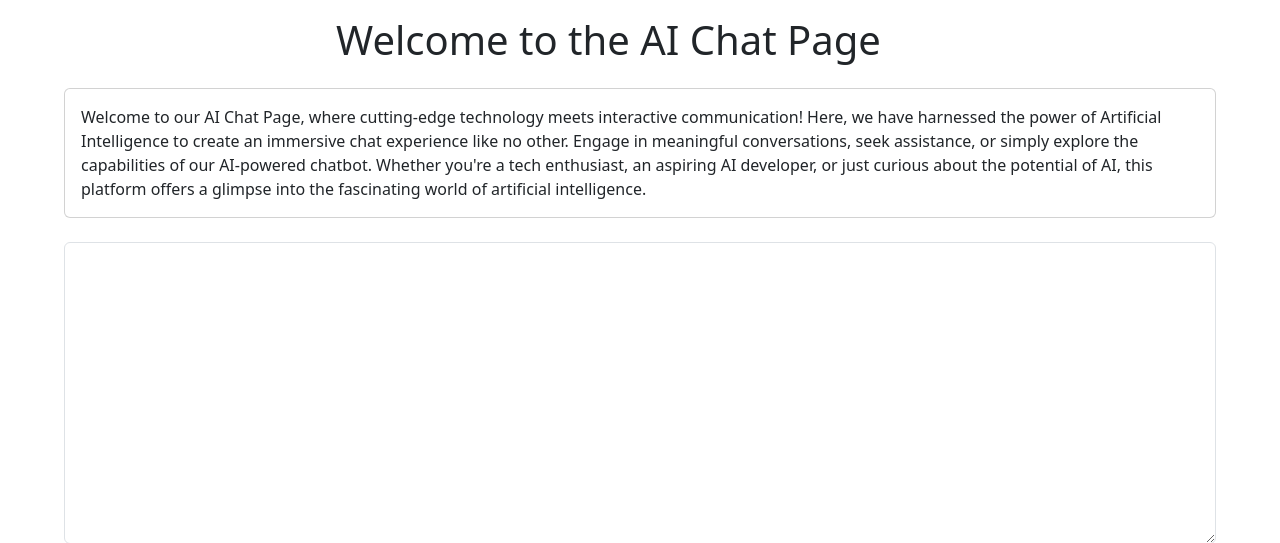
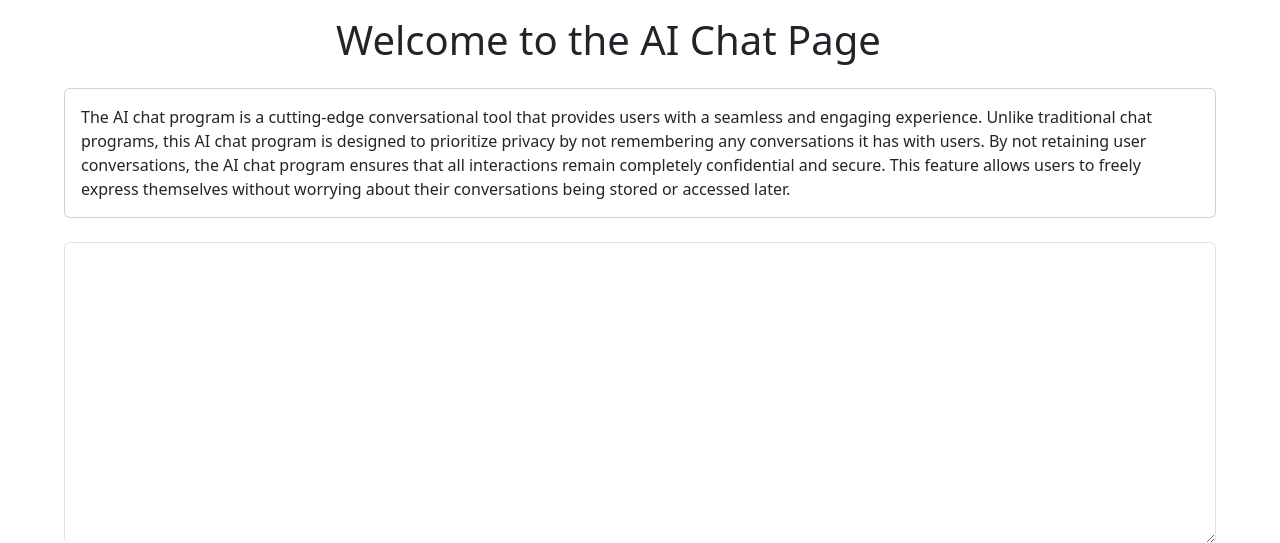
Before and after one commit to oliverpilus/website, a Django app: page /ai_chat in a window 1280 px wide. Shown: the part 56-599 px from the top of the page. Run offline with Django 4.2, Linux system fonts and the light colour scheme.

Commit message:
UX improvements

```diff
--- a/djangoProject/settings.py
+++ b/djangoProject/settings.py
@@ -26,7 +26,7 @@ SECRET_KEY = 'django-insecure-53wk8^!-rb$ep72ibazf#zpml+8ru*jj3d=*o4=hor5)cooc+y
 DEBUG = True
 
 ALLOWED_HOSTS = ['oliverlabs.fly.dev', '127.0.0.1']
-CSRF_TRUSTED_ORIGINS = ['https://oliverlabs.fly.dev', '127.0.0.1']
+CSRF_TRUSTED_ORIGINS = ['https://oliverlabs.fly.dev', 'http://127.0.0.1']
 
 # Application definition
 
--- a/static/ai_chat.js
+++ b/static/ai_chat.js
@@ -1,19 +1,21 @@
 function handleUserInput() {
+     document.getElementById("user-input").setAttribute('disabled' , 'true ')
     //get text of input box
     var userInput = document.getElementById("user-input").value;
-    if (userInput===""){
+    if (userInput === "") {
         return
     }
     //get text of chat history
     var chatHistory = document.getElementById("chat-history").value;
 
     //append inputVal to value of text box
-    if (chatHistory===""){
+    if (chatHistory === "") {
         document.getElementById("chat-history").value = userInput;
-    }
-    else {
+    } else {
         document.getElementById("chat-history").value = chatHistory + "\n" + userInput;
     }
+
+
     document.getElementById("user-input").value = ""
 
     // alert(inputVal)
@@ -36,16 +38,21 @@ function handleUserInput() {
     xhr.onload = function () {
         if (xhr.status === 201) {
             var newChatHistory = document.getElementById("chat-history").value;
-            document.getElementById("chat-history").value = newChatHistory + "\n" +xhr.responseText
+            document.getElementById("chat-history").value = newChatHistory + "\n" + xhr.responseText
             console.log(xhr.responseText)
+
+            var textarea = document.getElementById('chat-history');
+            textarea.scrollTop = textarea.scrollHeight;
         }
+     document.getElementById("user-input").removeAttribute('disabled')
     }
 }
 
+//handles return key
 document.getElementById("user-input")
-    .addEventListener("keyup", function(event) {
-    event.preventDefault();
-    if (event.keyCode === 13) {
-        handleUserInput();
-    }
-});
+    .addEventListener("keyup", function (event) {
+        event.preventDefault();
+        if (event.keyCode === 13) {
+            handleUserInput();
+        }
+    });
--- a/templates/app/ai_chat.html
+++ b/templates/app/ai_chat.html
@@ -7,29 +7,10 @@
     <link href="https://cdn.jsdelivr.net/npm/bootstrap@5.3.0/dist/css/bootstrap.min.css" rel="stylesheet"
           integrity="sha384-9ndCyUaIbzAi2FUVXJi0CjmCapSmO7SnpJef0486qhLnuZ2cdeRhO02iuK6FUUVM" crossorigin="anonymous">
     <link rel="stylesheet" href="https://cdn.jsdelivr.net/npm/bootstrap-icons@1.10.5/font/bootstrap-icons.css">
+
 </head>
 <body>
-<nav class="navbar navbar-expand-lg bg-body-tertiary">
-    <div class="container-fluid">
-        <a class="navbar-brand" href="#">
-            <i class="bi bi-trophy-fill"></i>
-            Oliver's website
-        </a>        <button class="navbar-toggler" type="button" data-bs-toggle="collapse" data-bs-target="#navbarSupportedContent"
-                aria-controls="navbarSupportedContent" aria-expanded="false" aria-label="Toggle navigation">
-            <span class="navbar-toggler-icon"></span>
-        </button>
-        <div class="collapse navbar-collapse" id="navbarSupportedContent">
-            <ul class="navbar-nav me-auto mb-2 mb-lg-0">
-                <li class="nav-item">
-                    <a class="nav-link active" aria-current="page" href="/">Home</a>
-                </li>
-                <li class="nav-item">
-                    <a class="nav-link" href="/ai_chat">AI Chat</a>
-                </li>
-            </ul>
-        </div>
-    </div>
-</nav>
+{% include "./fragments/navbar.html" %}
 <div class="mx-auto p-3" style="width: 50%">
     <h1>Welcome to the AI Chat Page</h1>
 </div>
@@ -37,11 +18,13 @@
 <div class="card mx-auto" style="width: 90%">
     {#  <img src="..." class="card-img-top" alt="...">#}
     <div class="card-body">
-        <p class="card-text">Welcome to our AI Chat Page, where cutting-edge technology meets interactive communication!
-            Here, we have harnessed the power of Artificial Intelligence to create an immersive chat experience like no
-            other. Engage in meaningful conversations, seek assistance, or simply explore the capabilities of our
-            AI-powered chatbot. Whether you're a tech enthusiast, an aspiring AI developer, or just curious about the
-            potential of AI, this platform offers a glimpse into the fascinating world of artificial intelligence.</p>
+        <p class="card-text">The AI chat program is a cutting-edge conversational tool that provides users with a
+            seamless and engaging experience.
+            Unlike traditional chat programs, this AI chat program is designed to prioritize privacy by not remembering
+            any conversations it has with users.
+            By not retaining user conversations, the AI chat program ensures that all interactions remain completely
+            confidential and secure. This feature allows users to freely express themselves without worrying about their
+            conversations being stored or accessed later. </p>
     </div>
 </div>
 
@@ -52,8 +35,9 @@
 
 <div class="input-group mx-auto mt-3" style="width: 90%">
     <input type="text" class="form-control" placeholder="Type here" aria-label="Recipient's username"
-           aria-describedby="button-addon2" id="user-input" >
-    <button class="btn btn-outline-secondary" type="button" onclick="handleUserInput()" id="button-addon2">Enter</button>
+           aria-describedby="button-addon2" id="user-input">
+    <button class="btn btn-outline-secondary" type="button" onclick="handleUserInput()" id="button-addon2">Enter
+    </button>
 </div>
 
 <script src="https://cdn.jsdelivr.net/npm/bootstrap@5.3.0/dist/js/bootstrap.bundle.min.js"
--- /dev/null
+++ b/templates/app/fragments/navbar.html
@@ -0,0 +1,22 @@
+<nav class="navbar navbar-expand-lg bg-body-tertiary">
+    <div class="container-fluid">
+        <a class="navbar-brand" href="/">
+            <i class="bi bi-trophy-fill"></i>
+            Oliver's website
+        </a>
+        <button class="navbar-toggler" type="button" data-bs-toggle="collapse" data-bs-target="#navbarSupportedContent"
+                aria-controls="navbarSupportedContent" aria-expanded="false" aria-label="Toggle navigation">
+            <span class="navbar-toggler-icon"></span>
+        </button>
+        <div class="collapse navbar-collapse" id="navbarSupportedContent">
+            <ul class="navbar-nav me-auto mb-2 mb-lg-0">
+                <li class="nav-item">
+                    <a class="nav-link active" aria-current="page" href="/">Home</a>
+                </li>
+                <li class="nav-item">
+                    <a class="nav-link" href="/ai_chat">AI Chat</a>
+                </li>
+            </ul>
+        </div>
+    </div>
+</nav>
```
Also changed, not shown: templates/app/home_page.html (+1 -21 lines).
